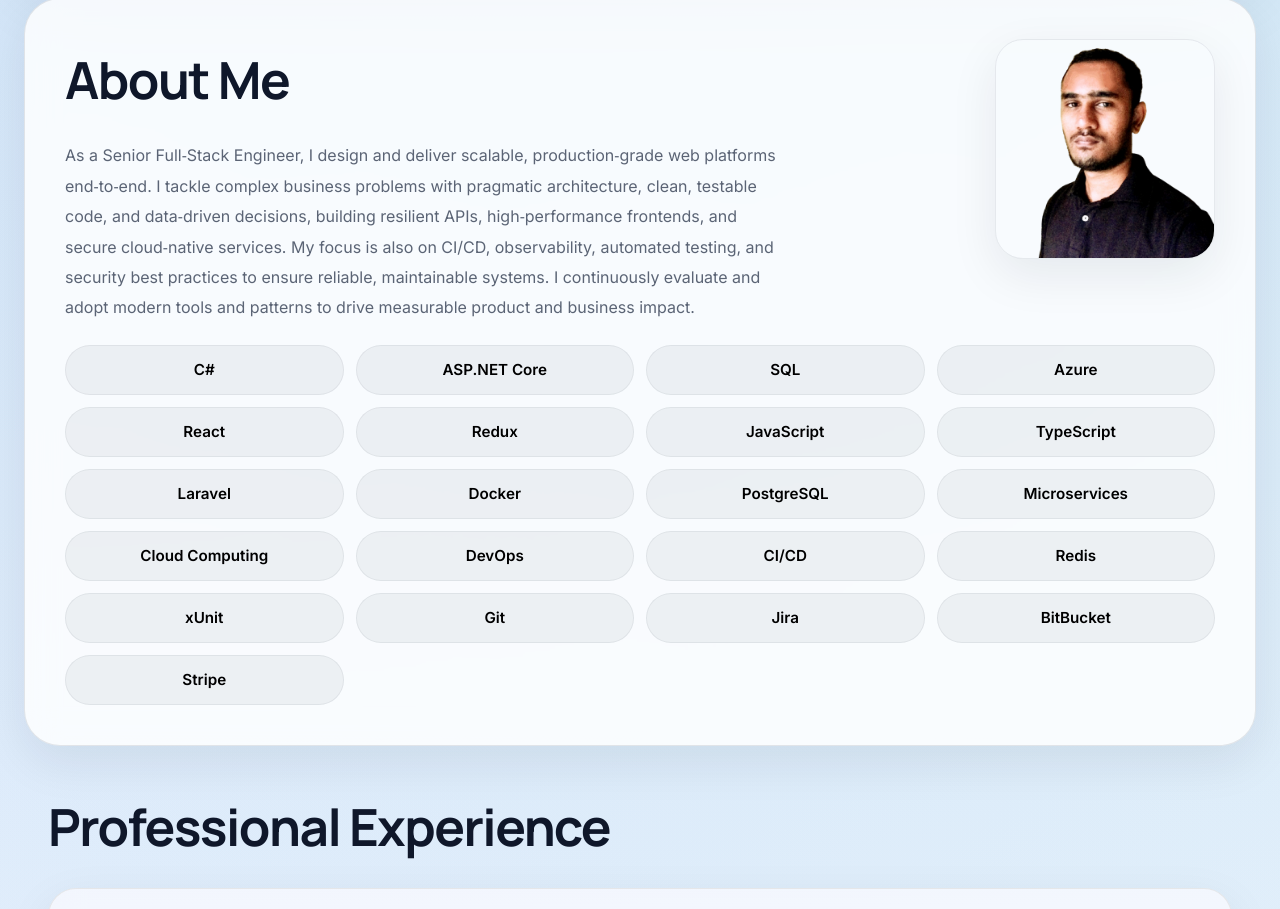
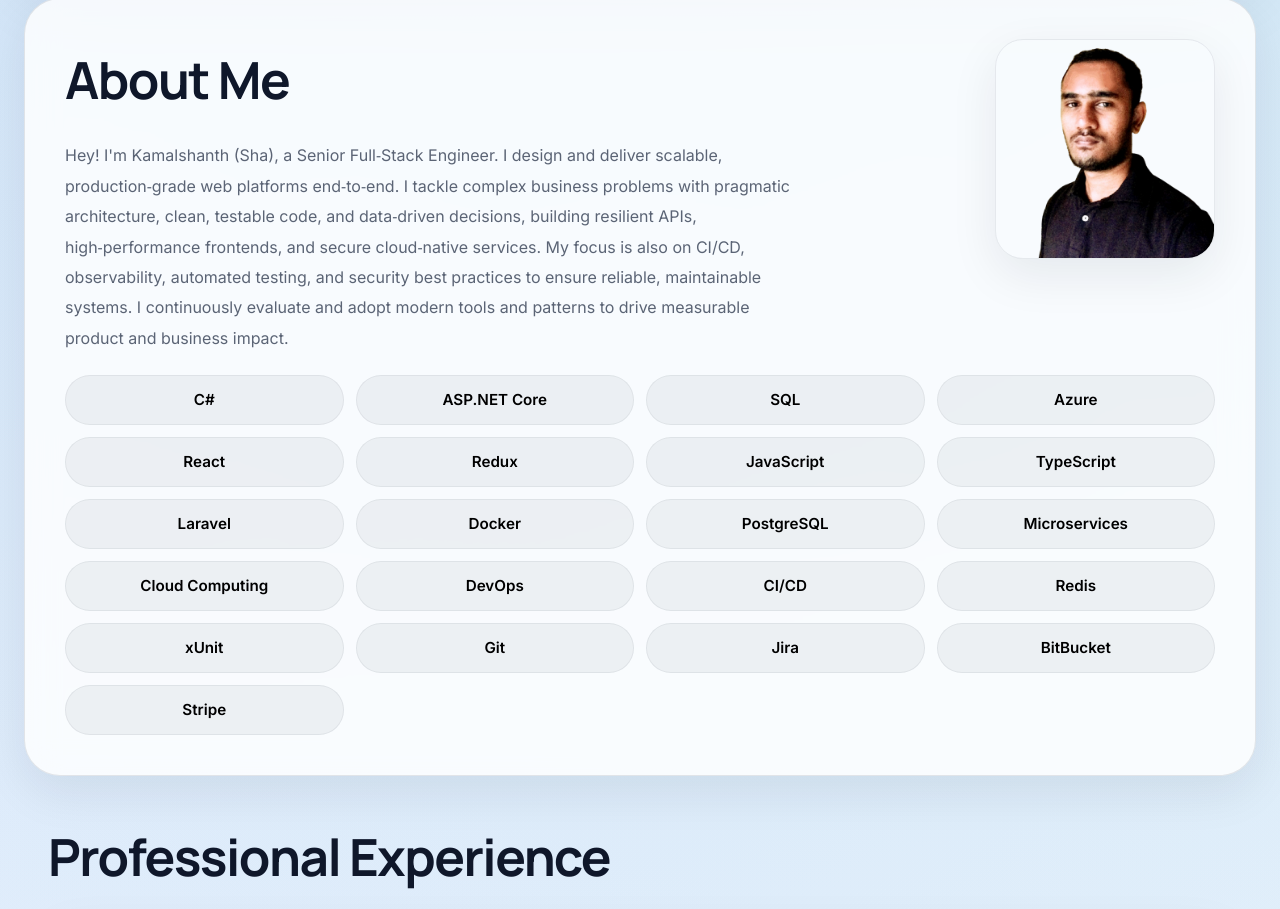
Before and after one commit to kamalshanth163/MyPortfolio, a website: page index.html in a window 1280 px wide. Shown: the part 1133-2042 px from the top of the page. Drawn offline with Linux system fonts and the light colour scheme.

Commit message:
Refactor text

```diff
--- a/index.html
+++ b/index.html
@@ -5,7 +5,7 @@
   <meta charset="UTF-8">
   <meta name="viewport" content="width=device-width, initial-scale=1.0">
   <meta http-equiv="X-UA-Compatible" content="ie=edge">
-  <title>Kamalshanth's Portfolio</title>
+  <title>SHA | Portfolio</title>
   <meta name="theme-color" content="#0f172a">
   <meta name="description" content="Kamalshanth's portfolio showcasing full-stack engineering experience, projects, and contact details.">
   <link rel="preconnect" href="https://fonts.googleapis.com">
@@ -78,7 +78,7 @@
       <div class="detail">
         <img src="./images/pic3.png" class="pic" alt="">
         <h2>About Me</h2>
-        <p>As a Senior Full‑Stack Engineer, I design and deliver scalable, production‑grade web platforms end‑to‑end. I
+        <p>Hey! I'm Kamalshanth (Sha), a Senior Full‑Stack Engineer. I design and deliver scalable, production‑grade web platforms end‑to‑end. I
           tackle complex business problems with pragmatic architecture, clean, testable code, and data‑driven decisions,
           building resilient APIs, high‑performance frontends, and secure cloud‑native services. My focus is also on
           CI/CD,
```
